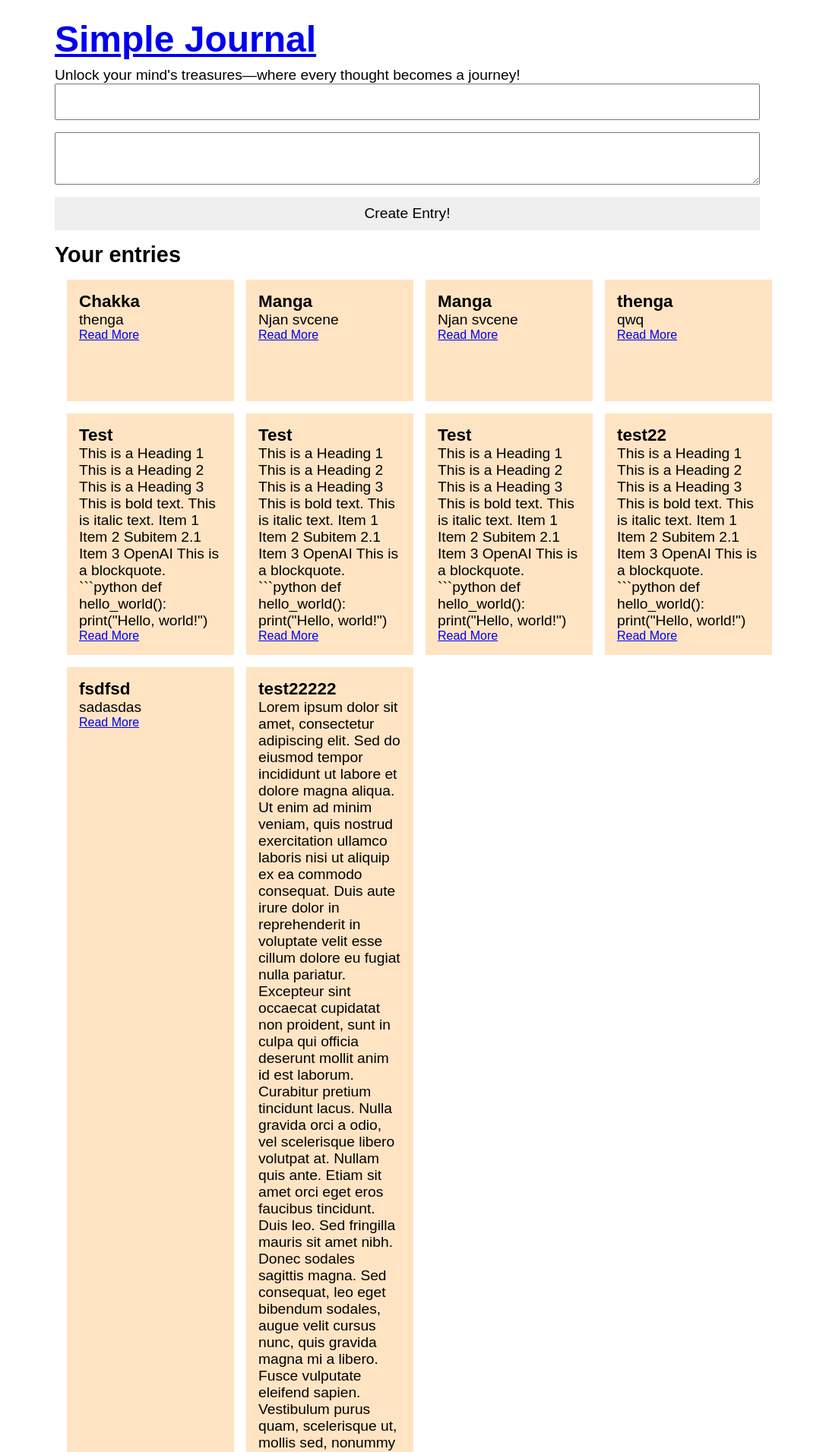
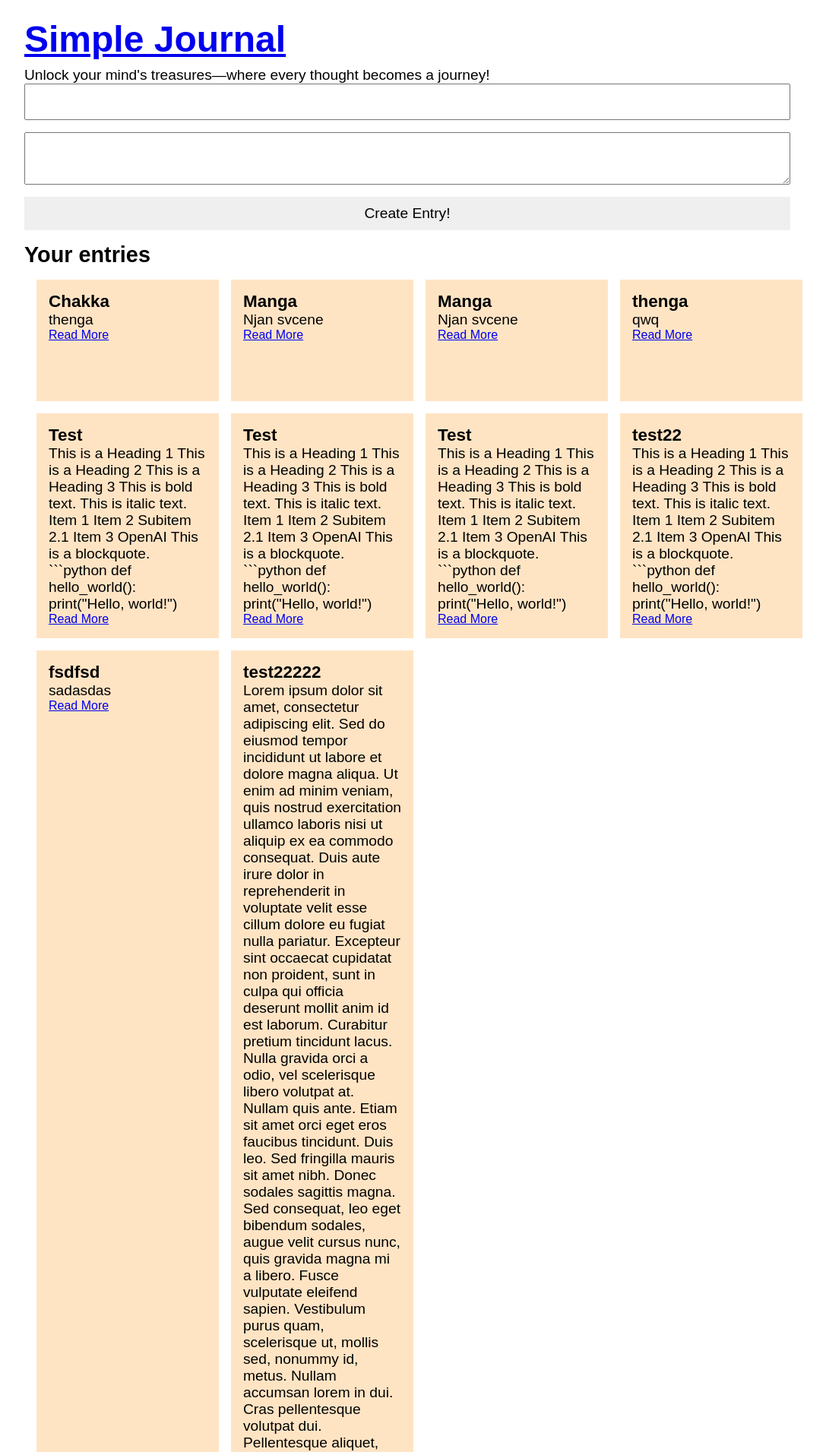
Before and after one commit to vachan-maker/simple-journal, a Flask app: page / in a window 1280 px wide. Shown: the top 1911 px of the page at 76% size, without its empty margins (104-1191 px from the left). Run offline with Flask 3, Linux system fonts and the light colour scheme; data comes from the database, SQL or seed files in the repository; some web fonts are replaced.

Commit message:
made some more changes

```diff
--- a/simpleJournal/static/style.css
+++ b/simpleJournal/static/style.css
@@ -7,7 +7,7 @@ body
 {
     font-family: 'Supreme', sans-serif;
     font-size:1.2em;
-    max-width: 60rem;
+    max-width: 65rem;
     margin: 0 auto;
     padding: 1rem;
 }
```
